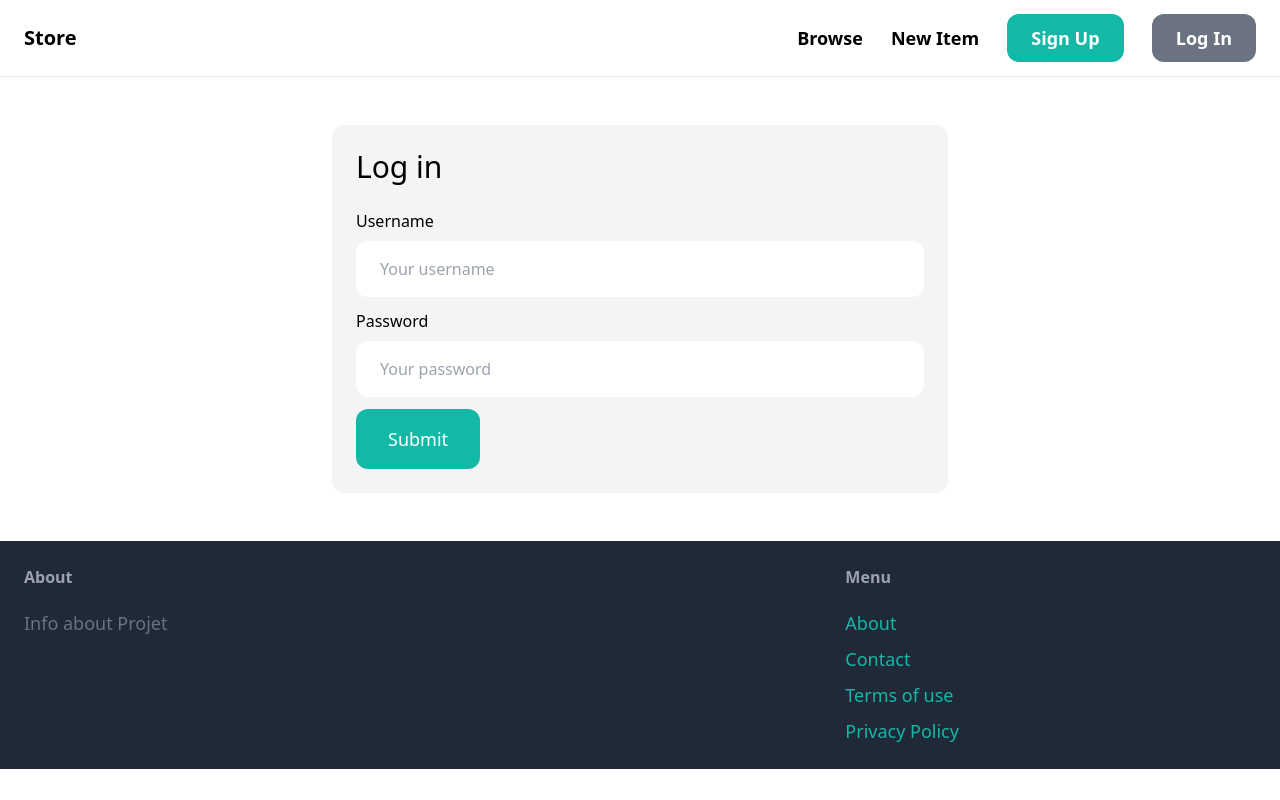
After one commit to Mark8495/Django-Store-tutorial, a Django app: page /login/ in a window 1280 px wide. The commit adds this page. Run offline with Django 5.2, Linux system fonts and the light colour scheme; some libraries are stand-ins or nearby versions.

Commit message:
login page

```diff
--- a/store/core/forms.py
+++ b/store/core/forms.py
@@ -1,6 +1,17 @@
 from django import forms
 from django.contrib.auth.forms import UserCreationForm, AuthenticationForm
 from django.contrib.auth.models import User
+
+class LoginForm(AuthenticationForm):
+    username = forms.CharField(widget=forms.TextInput(attrs={
+        'placeholder': 'Your username',
+        'class': 'w-full py-4 px-6 rounded-xl'
+    }))
+    password = forms.CharField(widget=forms.PasswordInput(attrs={
+        'placeholder': 'Your password',
+        'class': 'w-full py-4 px-6 rounded-xl'
+    }))
+
 
 class SignupForm(UserCreationForm):
     class Meta:
--- a/store/core/templates/core/base.html
+++ b/store/core/templates/core/base.html
@@ -20,7 +20,8 @@
             <a href="{% url 'core:signup'%}"
                 class="px-6 py-3 text-lg font-semibold bg-teal-500 text-white rounded-xl hover:bg-teal-700">Sign
                 Up</a>
-            <a href="" class="px-6 py-3 text-lg font-semibold bg-gray-500 text-white rounded-xl hover:bg-gray-700">Log
+            <a href="{% url 'core:login' %}"
+                class="px-6 py-3 text-lg font-semibold bg-gray-500 text-white rounded-xl hover:bg-gray-700">Log
                 In</a>
 
         </div>
--- /dev/null
+++ b/store/core/templates/core/login.html
@@ -0,0 +1,35 @@
+{% extends 'core/base.html' %}
+
+{% block title %}Log in{% endblock %}
+
+{% block content %}
+<div class="w-1/2 my-6 mx-auto p-6 bg-gray-100 rounded-xl">
+    <h1 class="mb-6 text-3xl">Log in</h1>
+
+    <form method="post" action=".">
+        {% csrf_token %}
+
+        <div class="mb-3">
+            <label class="inline-block mb-2">Username</label><br>
+            {{ form.username }}
+        </div>
+
+        <div class="mb-3">
+            <label class="inline-block mb-2">Password</label><br>
+            {{ form.password }}
+        </div>
+
+        {% if form.errors or form.non_field_errors %}
+        <div class="mb-3 p-6 bg-red-100 rounded-xl">
+            {% for field in form %}
+            {{ field.errors }}
+            {% endfor %}
+
+            {{ form.non_field_errors }}
+        </div>
+        {% endif %}
+
+        <button class="py-4 px-8 text-lg bg-teal-500 hover:bg-teal-700 rounded-xl text-white">Submit</button>
+    </form>
+</div>
+{% endblock %}
--- a/store/core/urls.py
+++ b/store/core/urls.py
@@ -1,11 +1,13 @@
 from django.urls import path
+from django.contrib.auth import views as auth_views
 
 from . import views
-
+from .forms import LoginForm
 app_name = 'core'
 
 urlpatterns = [
     path('', views.index, name='index'),
     path('contact/', views.contact, name='contact'),
     path('signup/', views.signup, name='signup'),
+    path('login/', auth_views.LoginView.as_view(template_name='core/login.html', authentication_form=LoginForm), name='login'),
 ]
```
